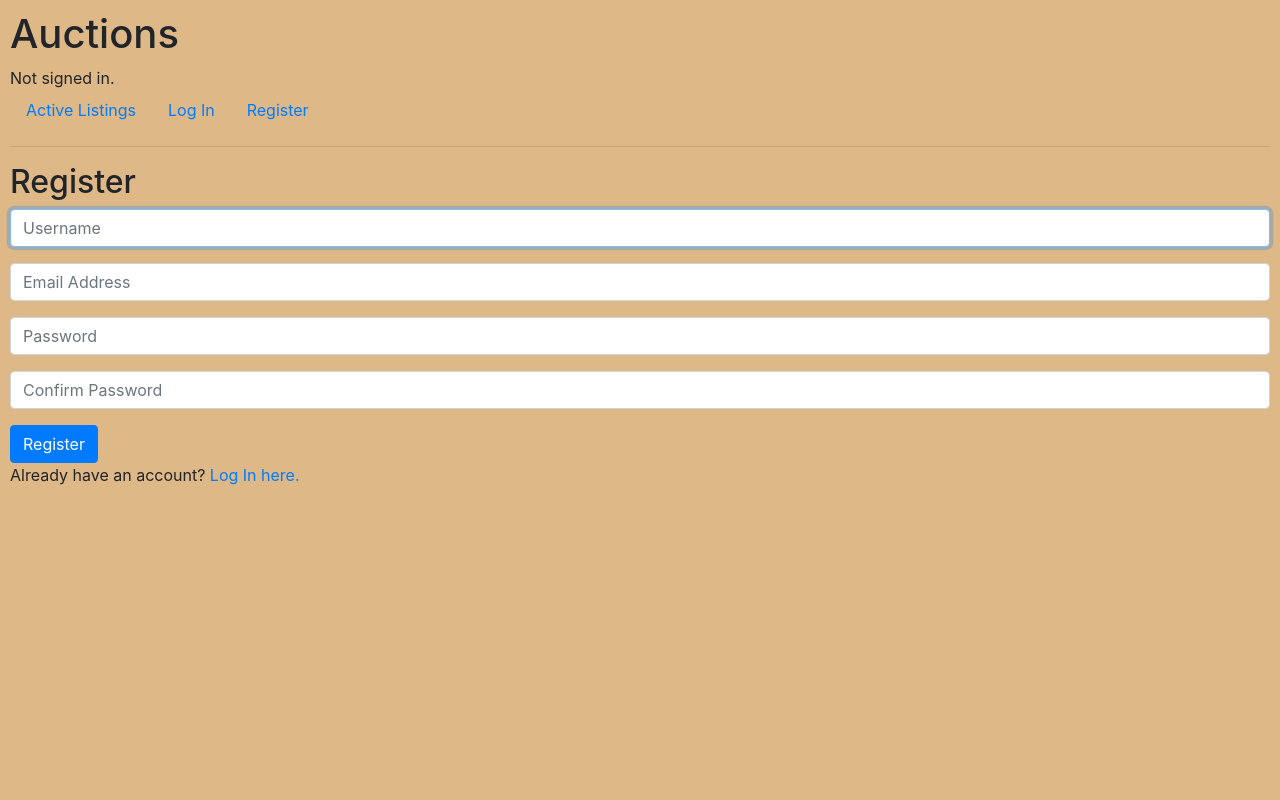
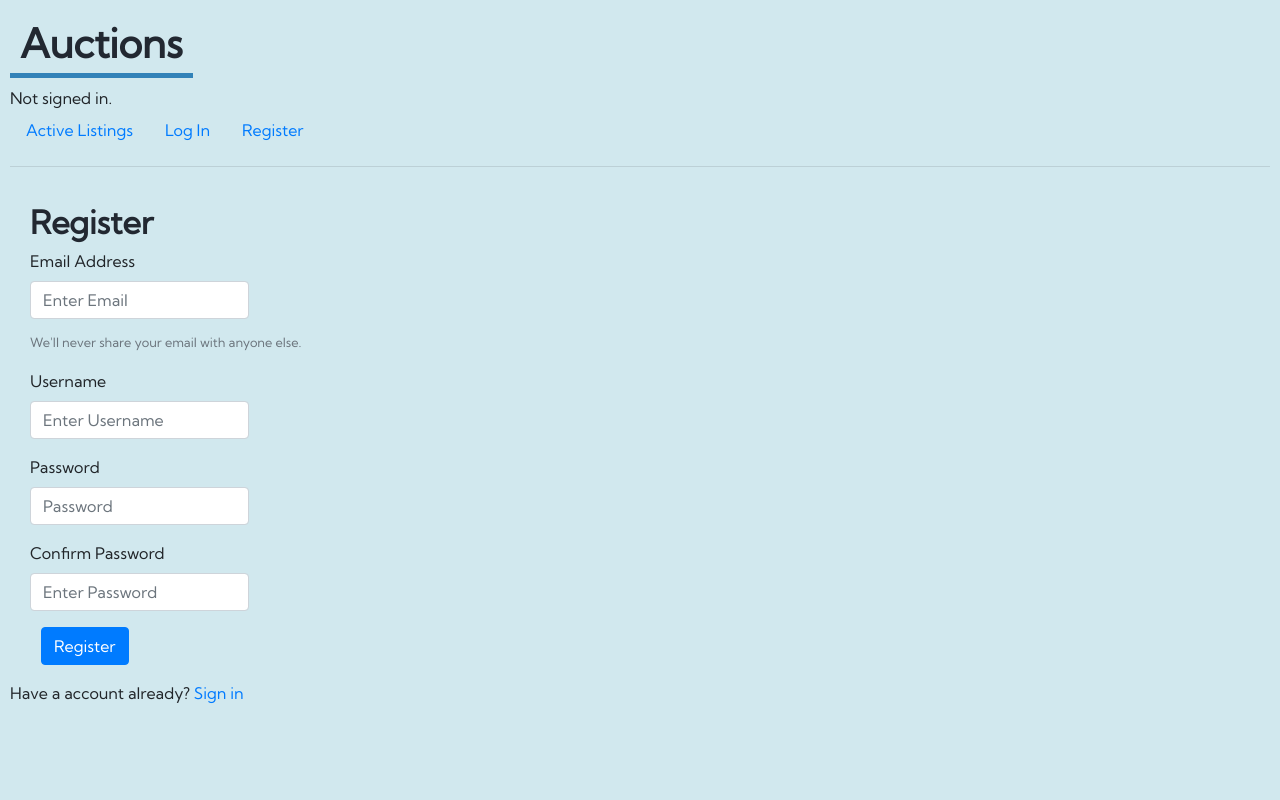
Before and after one commit to Teemobeemo/Commerce, a Django app: page /register in a window 1280 px wide. Run offline with Django 3.2, Linux system fonts and the light colour scheme; some libraries are stand-ins or nearby versions.

Commit message:
did the styling today

```diff
--- a/auctions/static/auctions/styles.css
+++ b/auctions/static/auctions/styles.css
@@ -1,4 +1,93 @@
+
 body {
     padding: 10px;
-    background-color: burlywood;
+    background-color: #d1e8ee;
+    font-family: Kumbh Sans;
 }
+
+.form-group{
+    margin-left: 20px;
+}
+
+.btn-primary{
+    margin-left: 31px;
+}
+
+h1{
+    color: 222831;
+}
+
+h2{
+    color: 222831;
+    text-align: left;
+    padding-top: 20px;
+    margin-left: 20px;
+    font-weight: bold;
+}
+
+
+h1{
+    text-align: left;
+    padding: 10px;
+    font-weight: bold;
+    padding-bottom: value;
+    display: inline-block;
+    border-bottom: 5px solid #000;
+    padding-bottom: 5px;
+}
+
+ h1{
+    border-bottom-color: 3282b8;
+}
+
+strong{
+    padding-left: 10px;
+}
+
+.card {
+    margin: 0 auto; /* Added */
+    float: none; /* Added */
+    margin-bottom: 10px; /* Added */
+    margin-top: 30px;
+    box-shadow: 10px 10px 30px rgba(0,109,175,.2);
+}
+
+.card-title{
+    font-weight: bold;
+    font-size: 1.5rem;
+}
+
+.card-link{
+    border-radius: 5px;
+    padding: 9px 8px;
+    padding-bottom: 5px;
+}
+
+.card-text{
+    padding-top: 10px;
+}
+
+.card-body{
+    margin-top: 5px;
+    padding: 30px;
+}
+
+.form-control{
+    width: min-content;
+}
+
+.form-text{
+    padding-top: 10px;
+}
+
+.card-body1{
+    padding-bottom: 30px;
+}
+
+.form-group , label{
+    font-size: medium;
+}
+
+.card-img-top{
+    padding-top: 10px;
+}
--- a/auctions/templates/auctions/layout.html
+++ b/auctions/templates/auctions/layout.html
@@ -1,5 +1,5 @@
 {% load static %}
-
+<link href="https://fonts.googleapis.com/css2?family=Kumbh+Sans&display=swap" rel="stylesheet">
 <!DOCTYPE html>
 <html lang="en">
     <head>
@@ -8,7 +8,7 @@
         <link href="{% static 'auctions/styles.css' %}" rel="stylesheet">
     </head>
     <body>
-        <h1>Auctions</h1>
+        <span><h1>Auctions</h1></span>
         <div>
             {% if user.is_authenticated %}
                 Signed in as <strong>{{ user.username }}</strong>.
--- a/auctions/templates/auctions/register.html
+++ b/auctions/templates/auctions/register.html
@@ -8,23 +8,29 @@
         <div>{{ message }}</div>
     {% endif %}
 
-    <form action="{% url 'register' %}" method="post">
+    <form action="{% url 'login' %}" method="post">
         {% csrf_token %}
         <div class="form-group">
-            <input class="form-control" autofocus type="text" name="username" placeholder="Username">
+          <label for="exampleInputEmail1">Email Address</label>
+          <input type="email" class="form-control" id="exampleInputEmail1" aria-describedby="emailHelp" placeholder="Enter Email">
+          <small id="emailHelp" class="form-text text-muted">We'll never share your email with anyone else.</small>
         </div>
         <div class="form-group">
-            <input class="form-control" type="email" name="email" placeholder="Email Address">
+            <label for="exampleInputEmail1">Username</label>
+            <input type="email" class="form-control" id="exampleInputEmail1" aria-describedby="emailHelp" placeholder="Enter Username">
+          </div>
+        <div class="form-group">
+          <label for="exampleInputPassword1">Password</label>
+          <input type="password" class="form-control" id="exampleInputPassword1" placeholder="Password">
         </div>
         <div class="form-group">
-            <input class="form-control" type="password" name="password" placeholder="Password">
-        </div>
-        <div class="form-group">
-            <input class="form-control" type="password" name="confirmation" placeholder="Confirm Password">
-        </div>
-        <input class="btn btn-primary" type="submit" value="Register">
-    </form>
+            <label for="exampleInputEmail1">Confirm Password</label>
+            <input type="email" class="form-control" id="exampleInputEmail1" aria-describedby="emailHelp" placeholder="Enter Password">
+          </div>
+        <button type="submit" class="btn btn-primary ">Register</button>
+      </form>
 
-    Already have an account? <a href="{% url 'login' %}">Log In here.</a>
+
+    Have a account already? <a href="{% url 'register' %}">Sign in</a>
 
 {% endblock %}
```
Also changed, not shown: auctions/templates/auctions/index.html (+16 -15 lines), auctions/templates/auctions/login.html (+7 -4 lines), auctions/templates/auctions/listing.html (line endings or trailing spaces), 1 other file.
